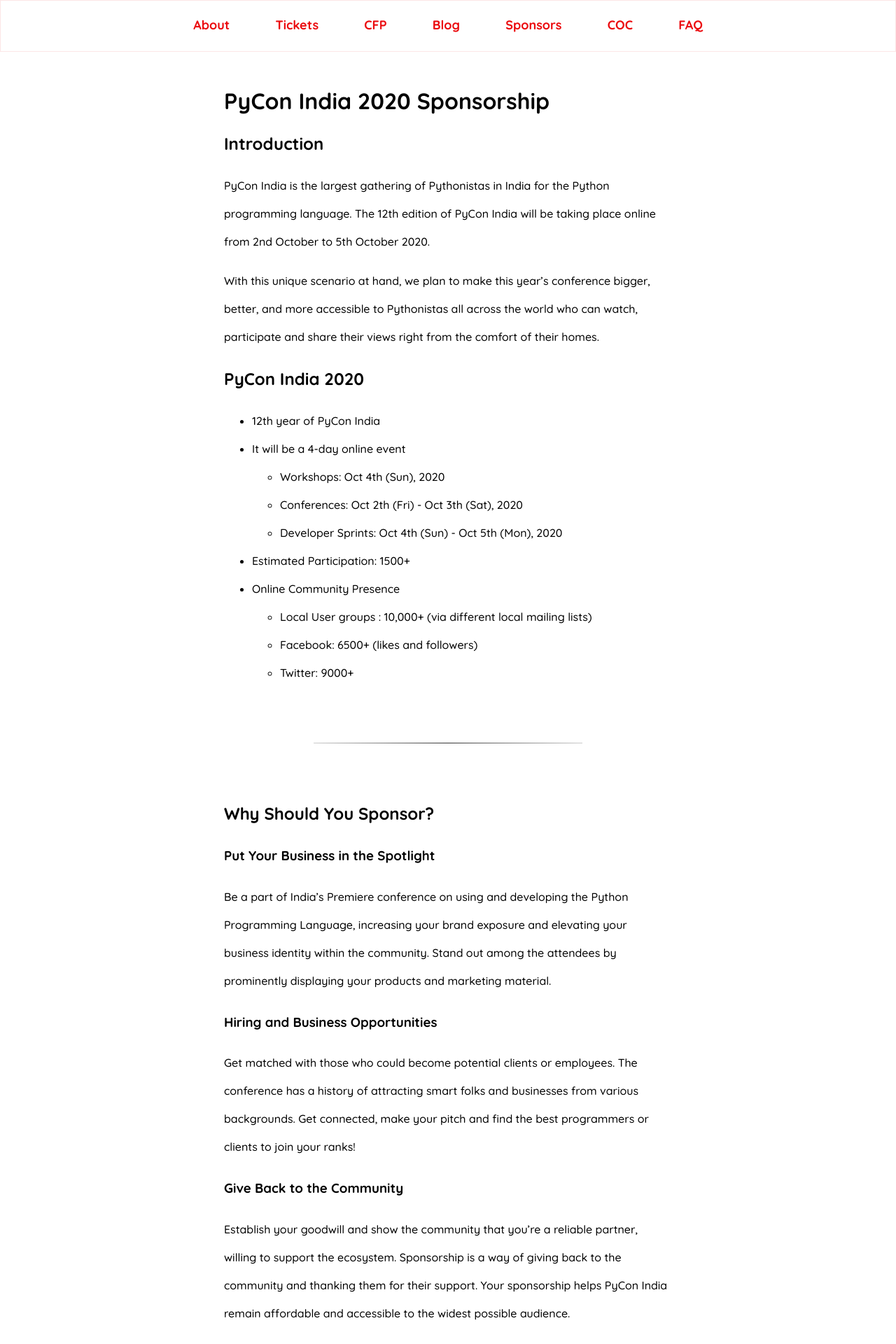
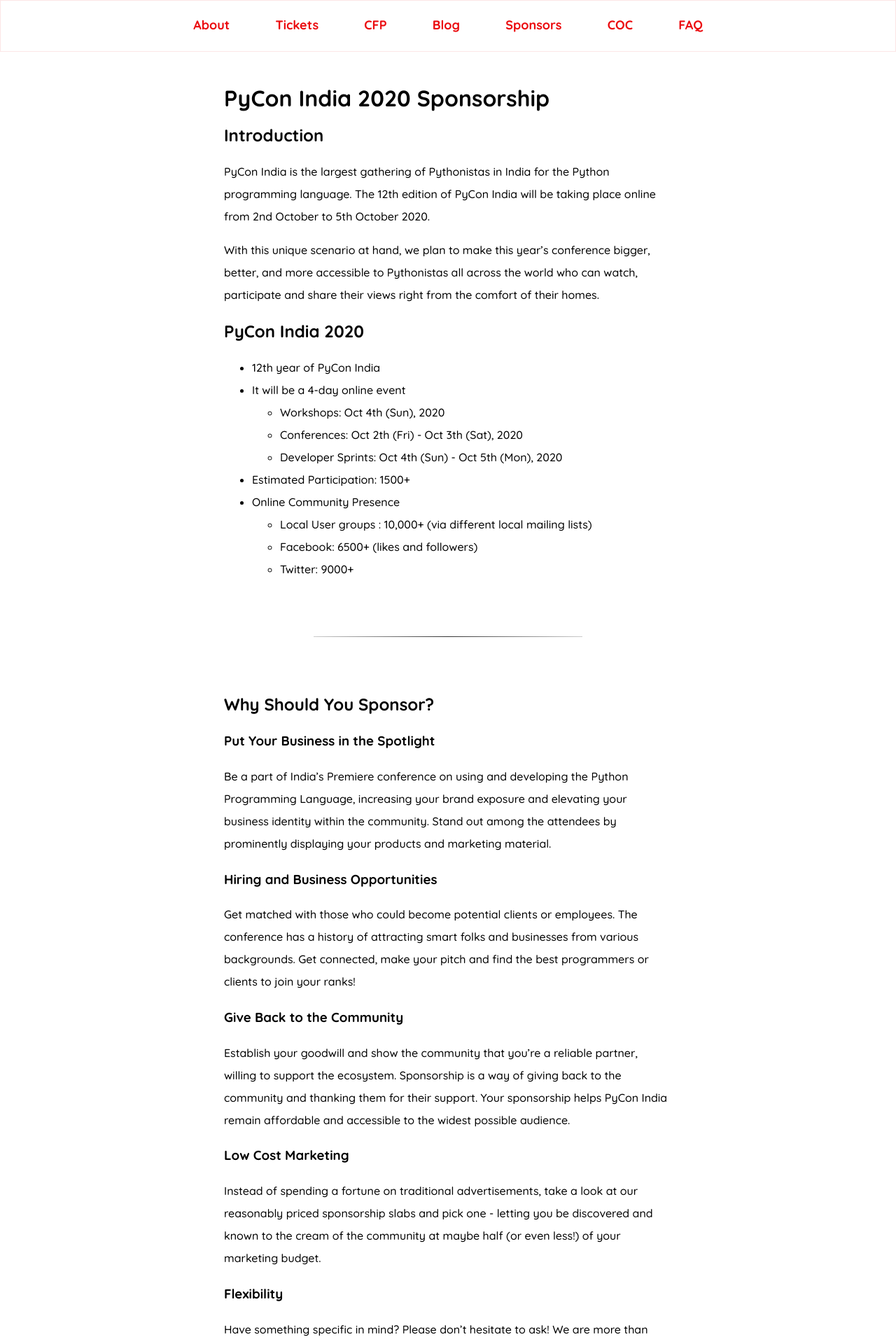
Before and after one commit to pythonindia/inpycon2020, a Jekyll site: the page built from sponsorship/index.md, in a window 1280 px wide. Shown: the top 1920 px of the page at 70% size. Built offline with Jekyll 4.4.1, drawn with Linux system fonts in a browser that asks for light colours.

Commit message:
Change line height in inner pages to 2rem

```diff
--- a/assets/css/styles.scss
+++ b/assets/css/styles.scss
@@ -50,6 +50,7 @@
 .inner {
   max-width: 50%;
   font-weight: 500;
+  line-height: 2rem;
 
   hr {
     border: 0;
```
